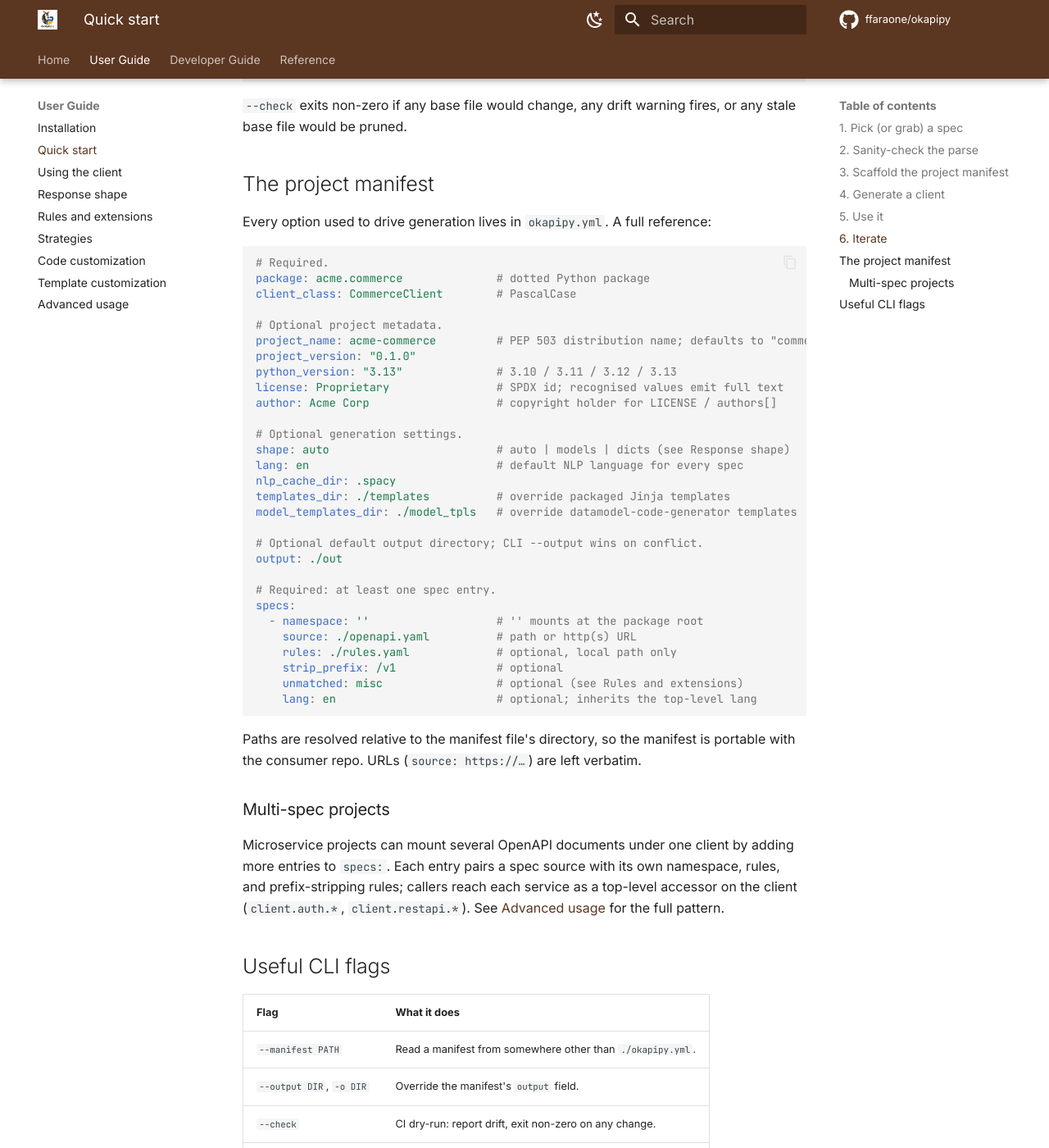
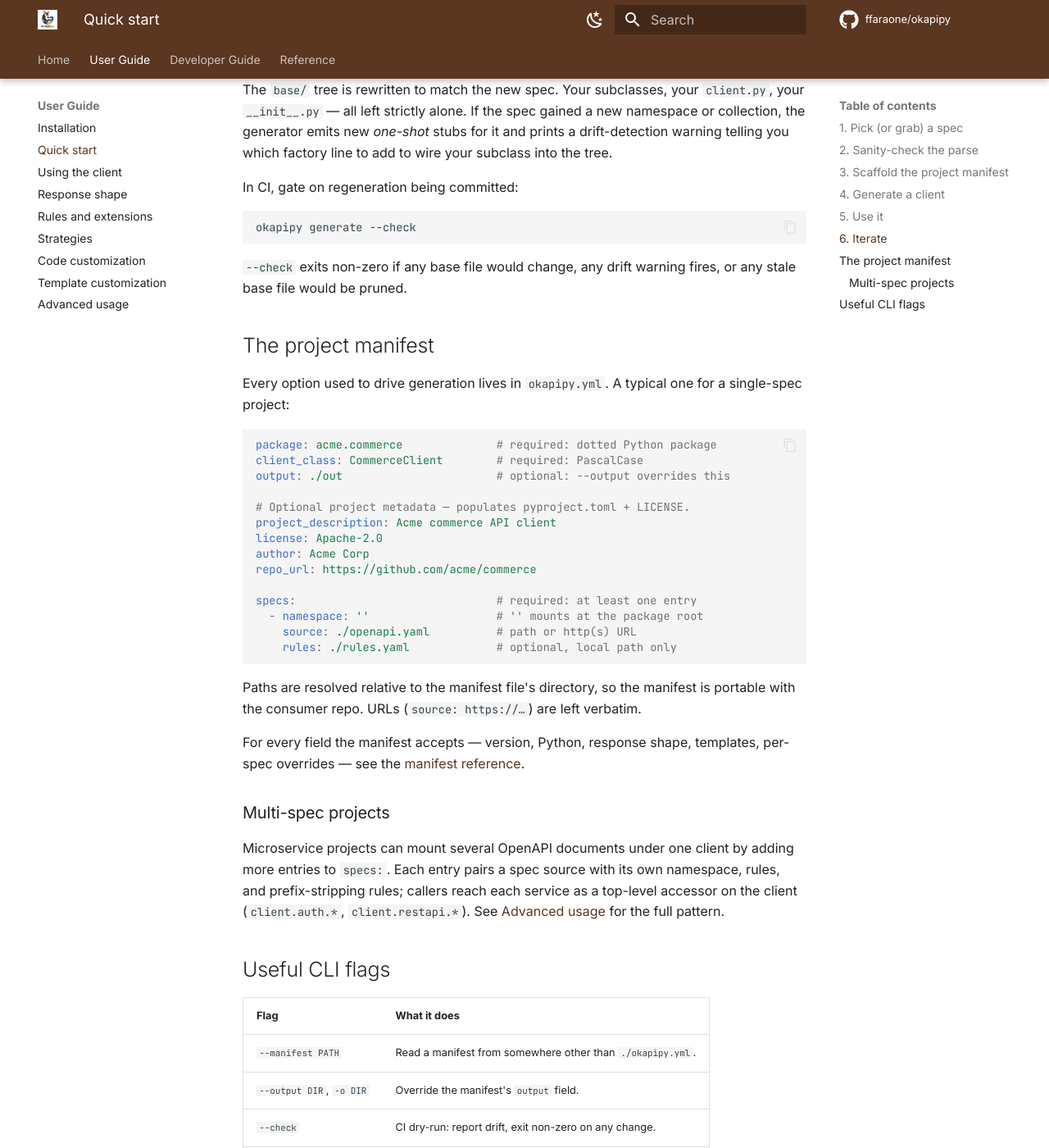
Before and after one commit to ffaraone/okapipy, an MkDocs documentation site: the page built from docs/user-guide/quick-start.md, in a window 1280 px wide and 1400 px high, scrolled down 3687 px. Shown: the whole window at 82% size. Built offline with MkDocs 1.6.1 and Material for MkDocs 9.7.7, drawn with Linux system fonts in a browser that asks for light colours; comment, search, counter and statistics services are not loaded; some of the changed text lies outside the part shown.

Commit message:
Improve pyproject generation

````diff
--- a/docs/user-guide/quick-start.md
+++ b/docs/user-guide/quick-start.md
@@ -55,12 +55,21 @@
 
 ```yaml
 # okapipy project manifest. See https://ffaraone.github.io/okapipy/ for details.
+
+# Required.
 package: acme.commerce
 client_class: CommerceClient
 
-# Optional project-level settings (uncomment and edit as needed).
-# project_version: "0.1.0"
-# python_version: "3.13"
+# Project metadata — drives pyproject.toml, LICENSE, and README.
+project_name: commerce
+project_description: Generated client for commerce
+project_version: "0.1.0"
+python_version: "3.13"
+license: Proprietary  # SPDX id (MIT, Apache-2.0, BSD-3-Clause, MPL-2.0, ...)
+author: Your Organization
+repo_url: https://github.com/your-org/your-repo
+
+# Optional generation settings — see the manifest reference for details.
 # shape: auto  # auto | models | dicts
 # output: ./out
 
@@ -69,8 +78,10 @@
     source: openapi.yaml
 ```
 
-Commit this file alongside your consumer code. It's the source of truth
-for what the generated client looks like.
+Edit the `author` and `repo_url` lines (and the `license` if you have
+one in mind), commit the file alongside your consumer code, and you're
+done — it's the source of truth for what the generated client looks
+like.
 
 ## 4. Generate a client
 
@@ -181,44 +192,33 @@
 
 ## The project manifest
 
-Every option used to drive generation lives in `okapipy.yml`. A full
-reference:
+Every option used to drive generation lives in `okapipy.yml`. A typical
+one for a single-spec project:
 
 ```yaml
-# Required.
-package: acme.commerce              # dotted Python package
-client_class: CommerceClient        # PascalCase
+package: acme.commerce              # required: dotted Python package
+client_class: CommerceClient        # required: PascalCase
+output: ./out                       # optional: --output overrides this
 
-# Optional project metadata.
-project_name: acme-commerce         # PEP 503 distribution name; defaults to "commerce"
-project_version: "0.1.0"
-python_version: "3.13"              # 3.10 / 3.11 / 3.12 / 3.13
-license: Proprietary                # SPDX id; recognised values emit full text
-author: Acme Corp                   # copyright holder for LICENSE / authors[]
+# Optional project metadata — populates pyproject.toml + LICENSE.
+project_description: Acme commerce API client
+license: Apache-2.0
+author: Acme Corp
+repo_url: https://github.com/acme/commerce
 
-# Optional generation settings.
-shape: auto                         # auto | models | dicts (see Response shape)
-lang: en                            # default NLP language for every spec
-nlp_cache_dir: .spacy
-templates_dir: ./templates          # override packaged Jinja templates
-model_templates_dir: ./model_tpls   # override datamodel-code-generator templates
-
-# Optional default output directory; CLI --output wins on conflict.
-output: ./out
-
-# Required: at least one spec entry.
-specs:
+specs:                              # required: at least one entry
   - namespace: ''                   # '' mounts at the package root
     source: ./openapi.yaml          # path or http(s) URL
     rules: ./rules.yaml             # optional, local path only
-    strip_prefix: /v1               # optional
-    unmatched: misc                 # optional (see Rules and extensions)
-    lang: en                        # optional; inherits the top-level lang
 ```
 
 Paths are resolved relative to the manifest file's directory, so the
 manifest is portable with the consumer repo. URLs (`source:
 https://…`) are left verbatim.
+
+For every field the manifest accepts — version, Python, response
+shape, templates, per-spec overrides — see the [manifest
+reference](../reference/manifest.md).
 
 ### Multi-spec projects
 
--- a/mkdocs.yml
+++ b/mkdocs.yml
@@ -134,6 +134,7 @@
       - developer-guide/generator.md
   - Reference:
       - reference/cli.md
+      - reference/manifest.md
       - reference/parser.md
       - reference/generator.md
 
````
Also changed, not shown: design/DESIGN.md (+30 -0 lines), design/REQUIREMENTS.md (+5 -0 lines), docs/reference/manifest.md (added, +235 -0 lines), src/okapipy/generator/templates/project/pyproject.toml.jinja (+10 -1 lines), 6 other files.
